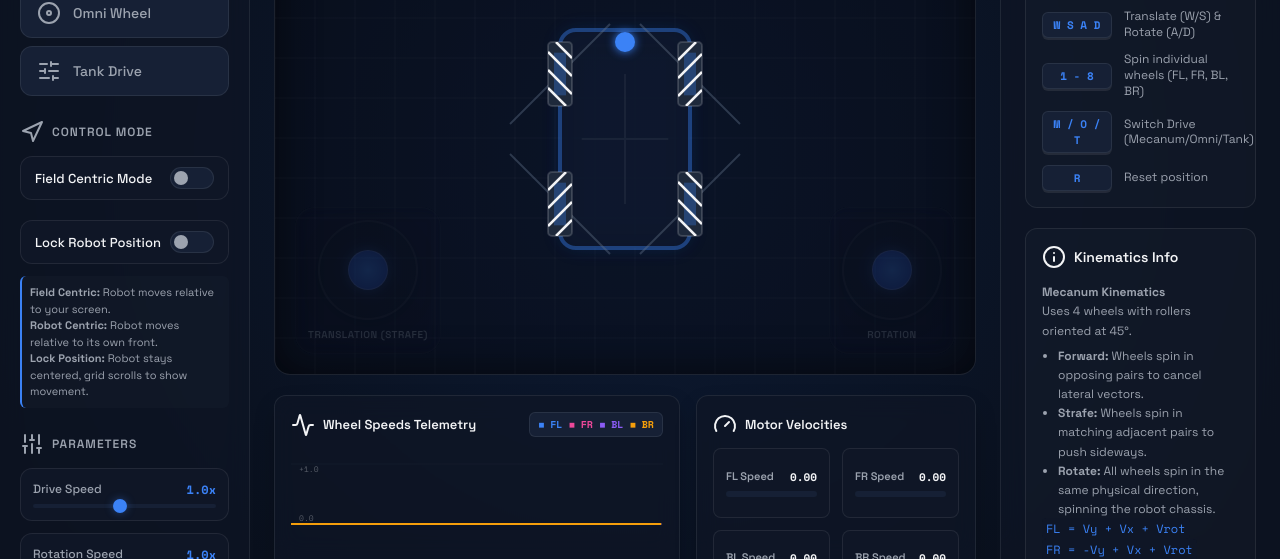
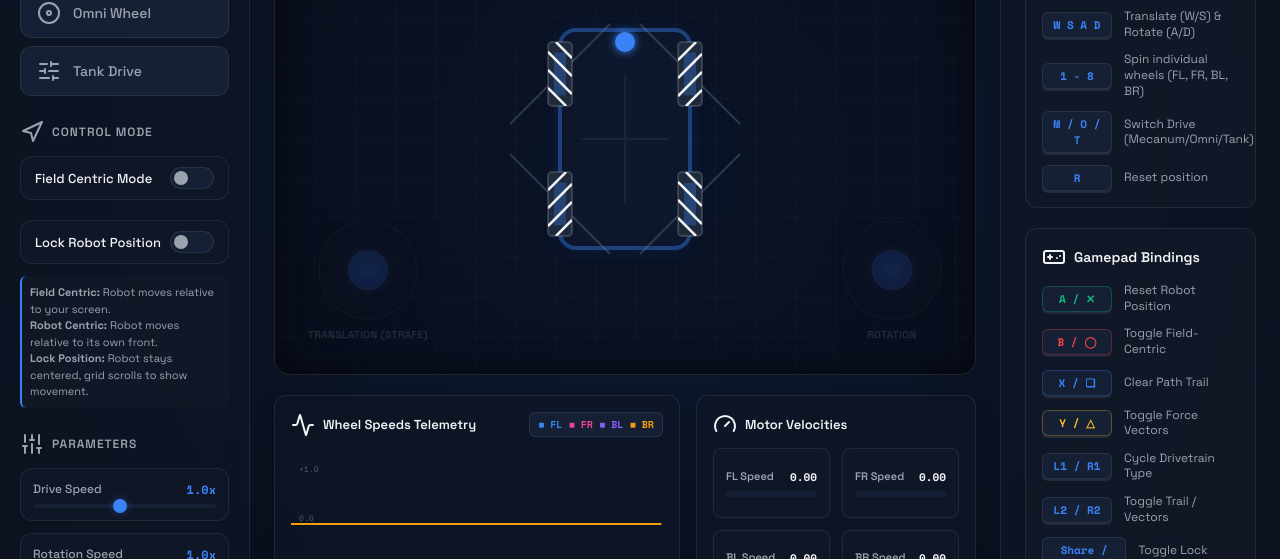
Before and after one commit to triwahyu45/Kinematics_Wheels, a website built with Vite: page index.html in a window 1280 px wide. Shown: the part 241-800 px from the top of the page. Built offline with nearby package versions, Linux system fonts and the light colour scheme.

Commit message:
Add Gamepad Bindings reference card to UI

```diff
--- a/index.html
+++ b/index.html
@@ -254,6 +254,51 @@
         </div>
       </div>
 
+      <!-- Gamepad Bindings Reference -->
+      <div class="right-card gamepad-keys-card">
+        <div class="card-header">
+          <h3><i data-lucide="gamepad"></i> Gamepad Bindings</h3>
+        </div>
+        <div class="keys-content">
+          <div class="key-row">
+            <span class="key-badge" style="color: #10b981; border-color: rgba(16, 185, 129, 0.3);">A / ✕</span>
+            <span class="key-desc">Reset Robot Position</span>
+          </div>
+          <div class="key-row">
+            <span class="key-badge" style="color: #ef4444; border-color: rgba(239, 68, 68, 0.3);">B / ◯</span>
+            <span class="key-desc">Toggle Field-Centric</span>
+          </div>
+          <div class="key-row">
+            <span class="key-badge" style="color: #3b82f6; border-color: rgba(59, 130, 246, 0.3);">X / ❑</span>
+            <span class="key-desc">Clear Path Trail</span>
+          </div>
+          <div class="key-row">
+            <span class="key-badge" style="color: #fbbf24; border-color: rgba(251, 191, 36, 0.3);">Y / △</span>
+            <span class="key-desc">Toggle Force Vectors</span>
+          </div>
+          <div class="key-row">
+            <span class="key-badge">L1 / R1</span>
+            <span class="key-desc">Cycle Drivetrain Type</span>
+          </div>
+          <div class="key-row">
+            <span class="key-badge">L2 / R2</span>
+            <span class="key-desc">Toggle Trail / Vectors</span>
+          </div>
+          <div class="key-row">
+            <span class="key-badge">Share / Options</span>
+            <span class="key-desc">Toggle Lock Position / Grid</span>
+          </div>
+          <div class="key-row">
+            <span class="key-badge">D-pad Up/Dn</span>
+            <span class="key-desc">Drive Speed ±0.1x</span>
+          </div>
+          <div class="key-row">
+            <span class="key-badge">D-pad Lf/Rt</span>
+            <span class="key-desc">Rotation Speed ±0.1x</span>
+          </div>
+        </div>
+      </div>
+
       <!-- Educational Explanation -->
       <div class="right-card explanation-card">
         <div class="card-header">
```
